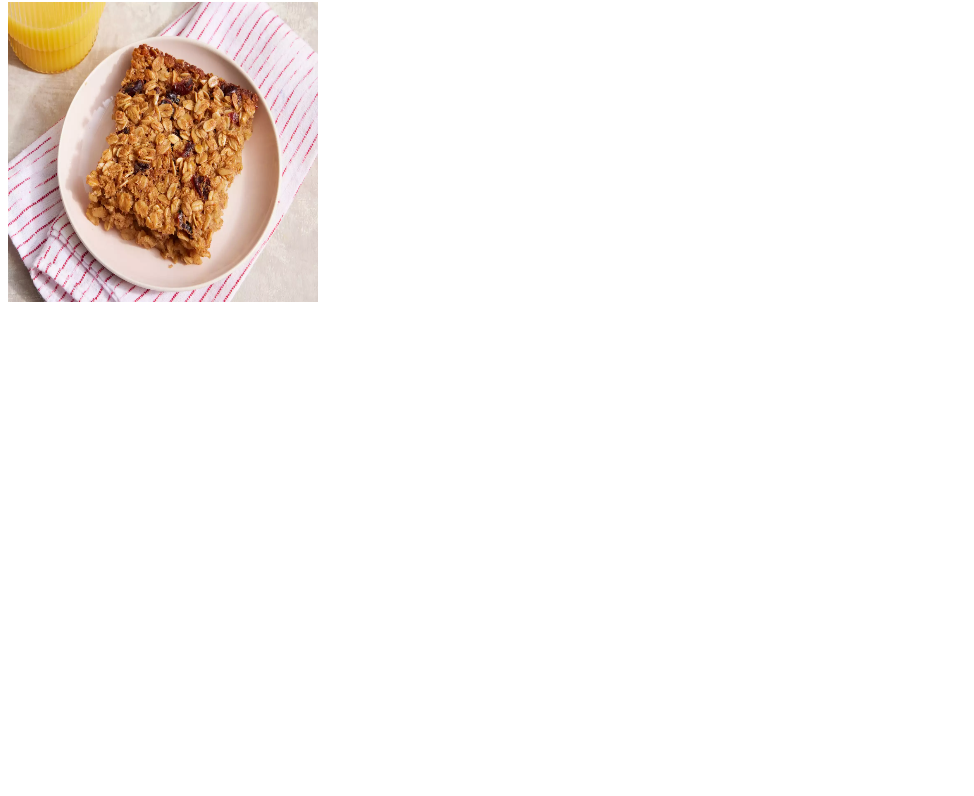
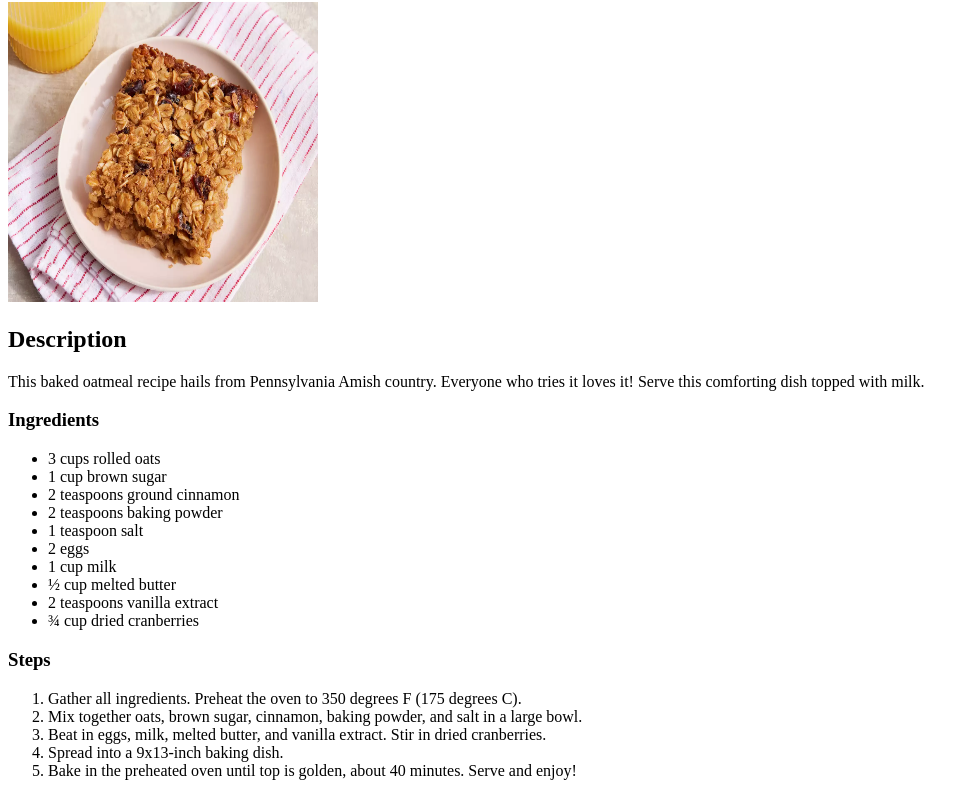
Before and after one commit to princedanielscodes/odinrecipesproject, a plain HTML site: page recipes/bakedoatmeal.html in a window 1280 px wide. Shown: the part 78-874 px from the top of the page, without its empty margins (0-974 px from the left). Before the commit the page ends 800 px from the top, so only its background shows below. Drawn offline with Linux system fonts and the light colour scheme.

Commit message:
feat: Add content to bakedoatmeal.html       Restructure navlinks

```diff
--- a/recipes/bakedoatmeal.html
+++ b/recipes/bakedoatmeal.html
@@ -1,11 +1,51 @@
 <!DOCTYPE html>
 <html lang="en">
+
 <head>
     <meta charset="UTF-8">
     <title>Baked Oatmeal Recipe</title>
 </head>
+
 <body>
     <h1>Baked Oatmeal</h1>
     <img src="../img/bakedotameal.webp" alt="A baked oatmeal in a white ceramic bowl" width="310px" height="300px">
+
+    <h2>Description</h2>
+    <p>This baked oatmeal recipe hails from Pennsylvania Amish country. Everyone who tries it loves it! Serve this
+        comforting dish topped with milk.</p>
+    <h3>Ingredients</h3>
+    <ul>
+        <li>
+            3 cups rolled oats
+        </li>
+        <li>1 cup brown sugar</li>
+        <li>2 teaspoons ground cinnamon</li>
+        <li>2 teaspoons baking powder</li>
+        <li>1 teaspoon salt</li>
+        <li>2 eggs</li>
+        <li>1 cup milk</li>
+        <li>½ cup melted butter</li>
+        <li>2 teaspoons vanilla extract</li>
+        <li>¾ cup dried cranberries</li>
+    </ul>
+    <h3>Steps</h3>
+    <ol>
+        <li>
+            Gather all ingredients. Preheat the oven to 350 degrees F (175 degrees C).
+        </li>
+        <li>
+            Mix together oats, brown sugar, cinnamon, baking powder, and salt in a large bowl.
+        </li>
+        <li>
+            Beat in eggs, milk, melted butter, and vanilla extract. Stir in dried cranberries.
+        </li>
+        <li>
+            Spread into a 9x13-inch baking dish.
+        </li>
+        <li>
+            Bake in the preheated oven until top is golden, about 40 minutes. Serve and enjoy!
+        </li>
+    </ol>
 </body>
+
 </html>
```
Also changed, not shown: index.html (+10 -8 lines). Lines whose indentation alone changed are shown as unchanged.
